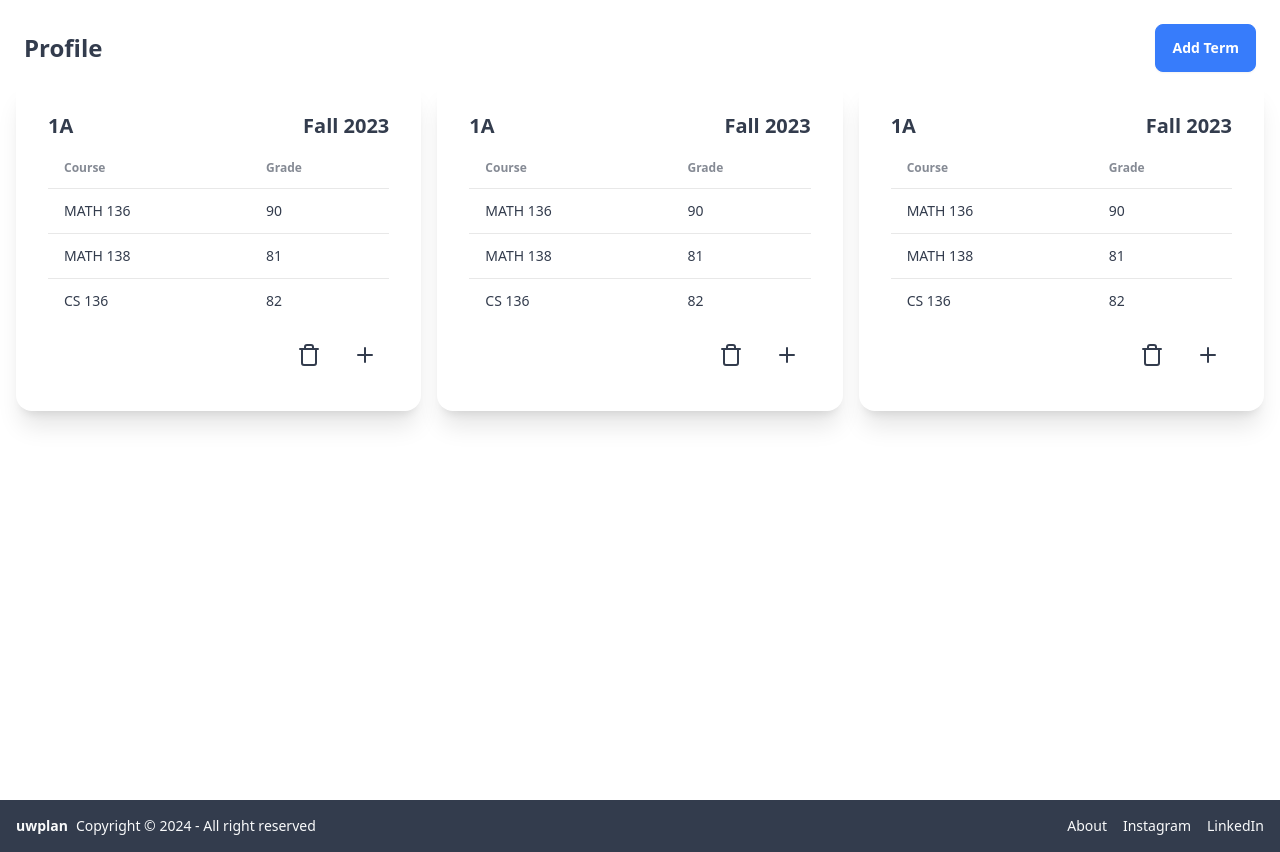
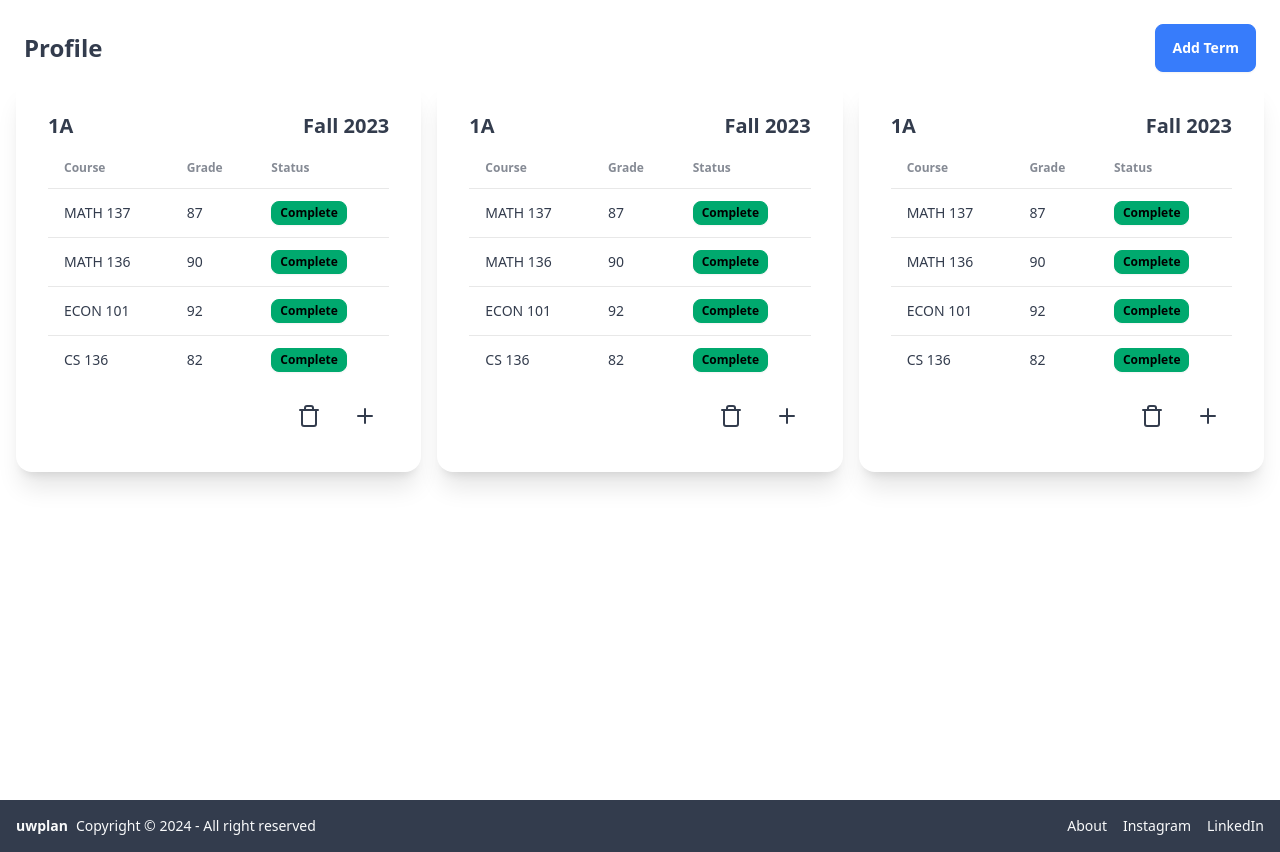
Before and after one commit to Muh-Hamza-99/uwplan, a React (Vite) app in the folder client/: page /me in a window 1280 px wide. Built offline with nearby package versions, Linux system fonts and the light colour scheme.

Commit message:
Courses requirement fulfilment status and test data

```diff
--- a/client/src/components/Term.tsx
+++ b/client/src/components/Term.tsx
@@ -1,5 +1,24 @@
 import AddCourseModal from "./AddCourseModal";
 import DeleteTermModal from "./DeleteTermModal";
+
+const courses: {code: string; grade: number}[] = [
+    {
+        code: "MATH 137",
+        grade: 87,
+    },
+    {
+        code: "MATH 136",
+        grade: 90,
+    },
+    {
+        code: "ECON 101",
+        grade: 92,
+    },
+    {
+        code: "CS 136",
+        grade: 82,
+    }
+]
 
 type Props = {
     termId: number;
@@ -16,24 +35,22 @@ const Term = ({ termId }: Props) => {
             <div className="overflow-x-auto">
                 <table className="table">
                     <thead>
-                    <tr>
-                        <th>Course</th>
-                        <th>Grade</th>
-                    </tr>
+                        <tr>
+                            <th>Course</th>
+                            <th>Grade</th>
+                            <th>Status</th>
+                        </tr>
                     </thead>
                     <tbody>
-                        <tr>
-                            <td>MATH 136</td>
-                            <td>90</td>
-                        </tr>
-                        <tr>
-                            <td>MATH 138</td>
-                            <td>81</td>
-                        </tr>
-                        <tr>
-                            <td>CS 136</td>
-                            <td>82</td>
-                        </tr>
+                        {courses.map((course, index) => (
+                            <tr key={index}>
+                                <td>{course.code}</td>
+                                <td>{course.grade}</td>
+                                <td>
+                                    <button className="btn btn-xs btn-success">Complete</button>
+                                </td>
+                            </tr>
+                        ))}
                     </tbody>
                 </table>
             </div>
```
